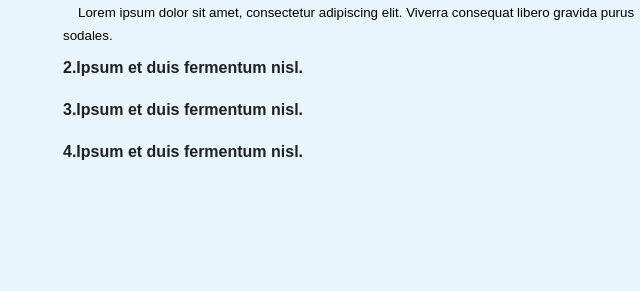
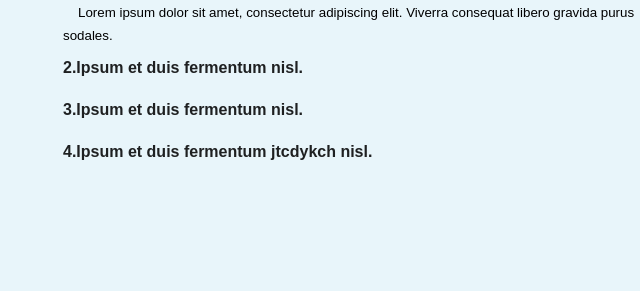
Before and after one commit to AduDanielTech/Medical-Landing-Page, a plain HTML site: page index.html in a window 1280 px wide. Shown: the part 2020-2311 px from the top of the page, 41-681 px from the left. Drawn offline with Linux system fonts and the light colour scheme.

Commit message:
changed a text

```diff
--- a/index.html
+++ b/index.html
@@ -194,7 +194,7 @@
 
                         <h4> 3.Ipsum et duis fermentum nisl.</h4>
 
-                        <h4> 4.Ipsum et duis fermentum nisl.</h4>
+                        <h4> 4.Ipsum et duis fermentum jtcdykch nisl.</h4>
                     </div>
                 </div>
                 <div class="right-section">
```
